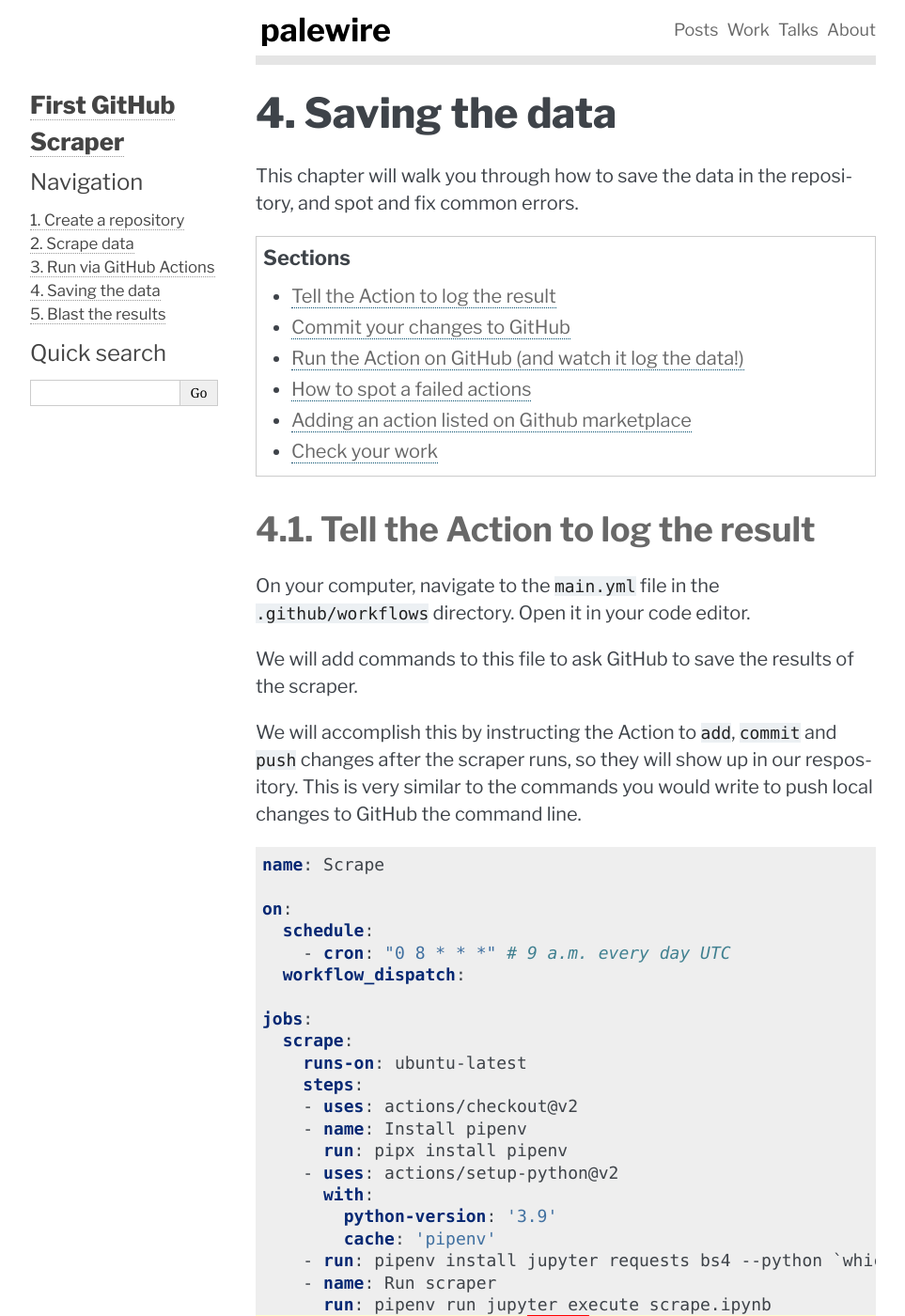
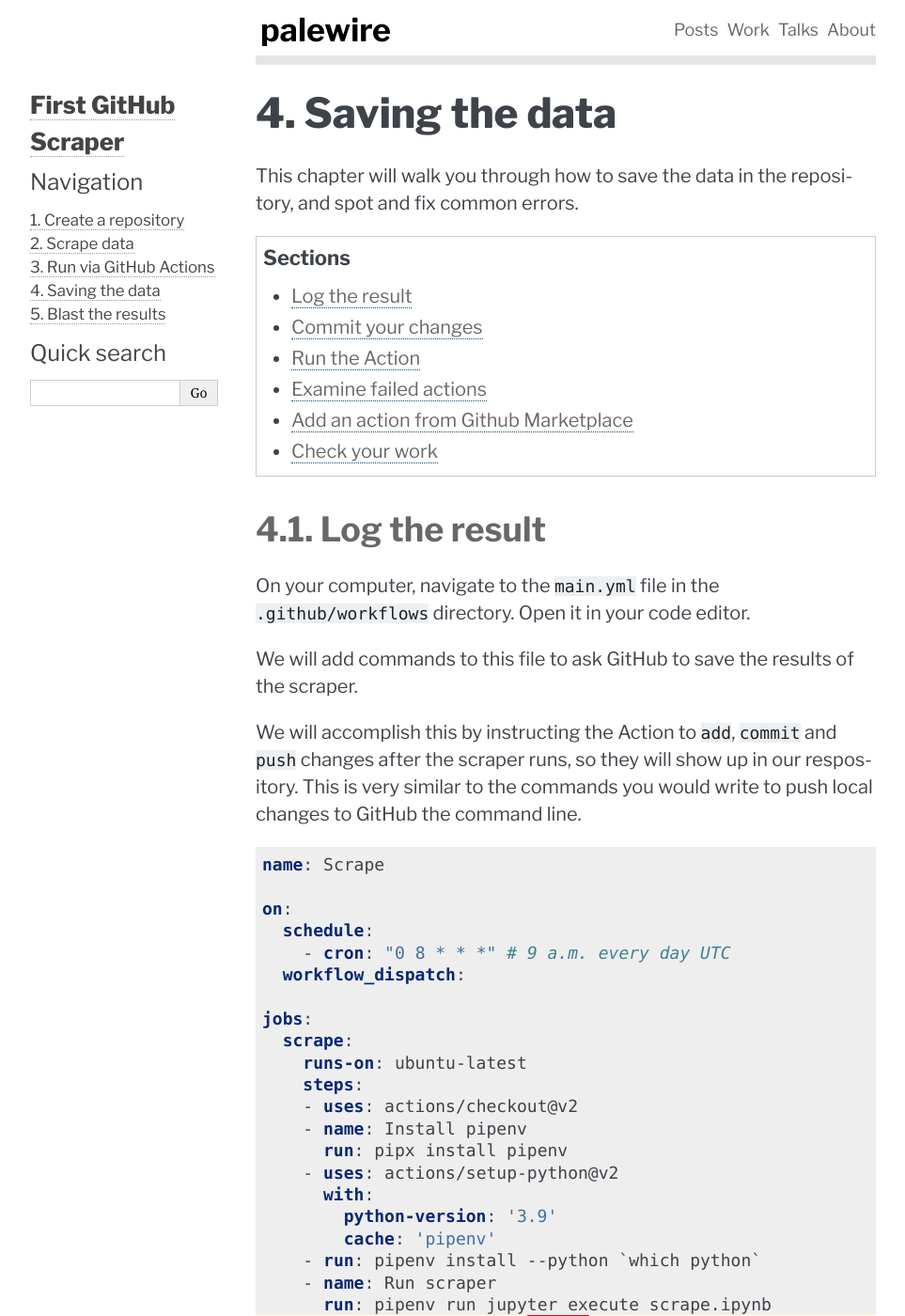
Before and after one commit to palewire/first-github-scraper, a Sphinx documentation site: the page built from docs/commit.md, in a window 1280 px wide and 1400 px high. Shown: the whole window at 94% size, without its empty margins (148-1111 px from the left). Built offline with Sphinx 7.4.7, drawn with Linux system fonts in a browser that asks for light colours; some of the changed text lies outside the part shown.

Commit message:
Update commit.md

````diff
--- a/docs/commit.md
+++ b/docs/commit.md
@@ -10,7 +10,7 @@
   :local:
 ```
 
-## Tell the Action to log the result
+## Log the result
 
 On your computer, navigate to the `main.yml` file in the `.github/workflows` directory. Open it in your code editor.
 
@@ -38,7 +38,7 @@
       with:
         python-version: '3.9'
         cache: 'pipenv'
-    - run: pipenv install jupyter requests bs4 --python `which python`
+    - run: pipenv install --python `which python`
     - name: Run scraper
       run: pipenv run jupyter execute scrape.ipynb
     - name: Add and commit
@@ -51,7 +51,7 @@
       run: git push
 ```
 
-## Commit your changes to GitHub
+## Commit your changes
 
 Save the YAML file and commit your changes to the GitHub repository.
 
@@ -61,7 +61,7 @@
 git push origin main
 ```
 
-## Run the Action on GitHub (and watch it log the data!)
+## Run the Action
 
 Navigate back to your respository on GitHub, and once again, click on the "Actions" tab. Then click on "Scrape" under "All workflows" and run the workflow.
 
@@ -75,10 +75,9 @@
 When the Action runs, it saves the data files to GitHub. The next time you want to make modifications to your code in the repository, you need to first pull the most recent changes from the remote branch on GitHub to your computer, before committing and pushing anymore changes.
 
 Use the `git fetch` and `git pull` commands from the command line.
-
 ```
 
-## How to spot a failed actions
+## Examine failed actions
 
 Let's go back to our action tab and run the action one more time.
 A failed action looks like this:
@@ -96,7 +95,7 @@
 This action failed because there was nothing to commit when your scrape notebook `scrape.ipynb` ran for the second time.
 If the site you want to scrape updates sporadically, having nothing new to commit from every scrape won't be an issue. Let's find a way to allow github actions to succeed even if there is nothing to commit.
 
-## Adding an action listed on Github marketplace
+## Add an action from Github Marketplace
 
 We can easily change few lines on our code to make sure action succeeds regardless of an actual commit. However, common actions used in workflows can be found in github actions [marketplace](https://github.com/marketplace?type=actions). These actions ca  have more options that will be useful for us later on.
 
````
